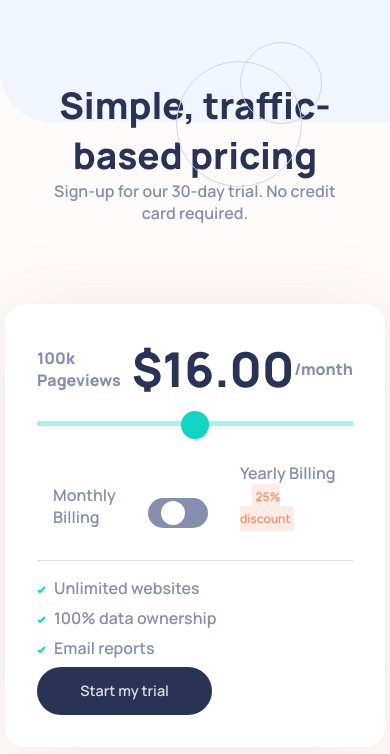
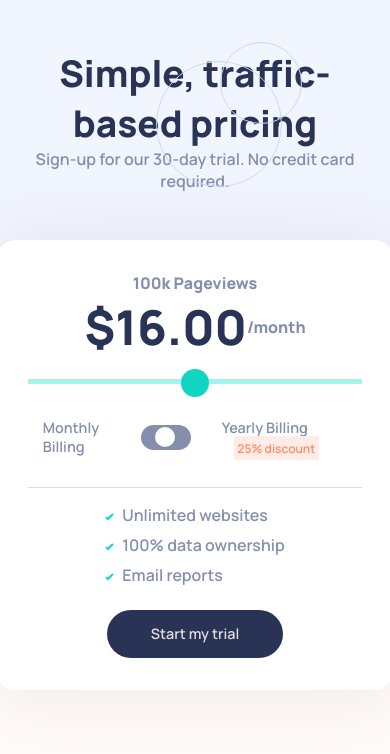
Before and after one commit to Mikolaj-2003/frontend-challeng, a plain HTML site: page index.html in a window 390 px wide. Drawn offline with Linux system fonts and the light colour scheme.

Commit message:
actualizacion del uno de abril  a las 21:29 por Miko

```diff
--- /dev/null
+++ b/app.js
@@ -0,0 +1 @@
+//variablessssssssssssssssssssssssssssssssssss
--- a/index.html
+++ b/index.html
@@ -56,5 +56,6 @@
       </div>
     </div>
   </main>
+  <script src="app.js"></script>
 </body>
 </html>
--- a/style.css
+++ b/style.css
@@ -59,7 +59,6 @@
 .box{
     padding: 2em;
     width: 90%;
-
     background-color: white;
     border-radius: 20px;
     box-shadow: 1px 3px 79px 0px rgba(90, 68, 68, 0.1);
@@ -264,3 +263,76 @@ input[type=range]:focus::-ms-fill-upper {
 .start:hover{
     font-size: 0.91rem;
 }
+
+/* parte responsiveeeeeeeeeeeeeeeeeeeeeeeeeeeeeeeeeeeeee */
+
+@media only screen and (max-width: 640px) {
+    .btn{
+        display: flex;
+        flex-direction: row;
+        align-items: center;
+        border-bottom: 1px solid #dfdede;
+        padding-bottom: 1em;
+    }
+    .texto1,.texto2{
+        font-size: .9rem;
+    }
+    .btn-discount{
+        width: 50px;
+        height: 25px;
+        border-radius: 15px;
+    }
+    .btn-circle{
+        width: 40%;
+        height: 80%;
+    }
+    .texto2 span{
+        background-color:  hsl(14, 92%, 95%);
+        font-size: 0.75rem;
+        color:  hsl(15, 100%, 70%);
+
+    }
+    .btn div{
+        margin: 1em;
+    }
+}
+@media only screen and (max-width: 500px){
+    .title{
+        width: 95%;
+        padding: 3em 0 3em 0;
+    }
+    .circles{
+        position: absolute;
+        left: 40%;
+        top: 5%;
+        z-index: 1;
+    }
+    .box{
+        width: 95%;
+    }
+    .pattern{
+        position: absolute;
+        width: 100%;
+        height: 50%;
+
+    }
+}
+@media only screen and (max-width: 475px){
+    .prices{
+        display: flex;
+        flex-direction: column;
+        align-items: center;
+        justify-content: space-between;
+    }
+
+    .info{
+        padding-top:1em ;
+        display: flex;
+        flex-direction: column;
+        align-items: center;
+    }
+    .info-list{
+        margin-bottom: 1em;
+    }
+
+}
```
